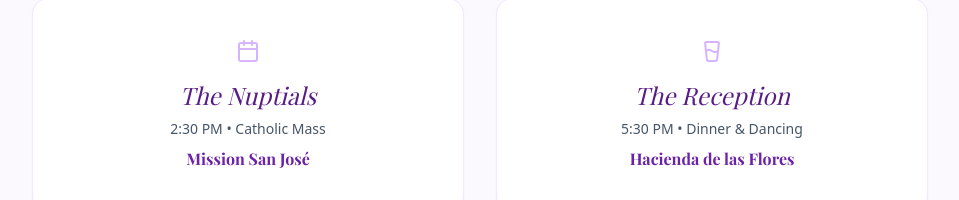
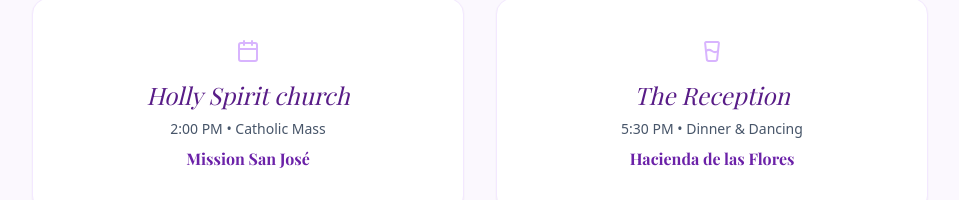
Before and after one commit to ochampo/our-wedding, a React (Vite) app: page / in a window 1280 px wide. Shown: the part 636-836 px from the top of the page, without its empty margins (160-1119 px from the left). Built offline with nearby package versions, Linux system fonts and the light colour scheme; no server answers; a web font is replaced by a local one.

Commit message:
Testing the preview robot

```diff
--- a/src/App.jsx
+++ b/src/App.jsx
@@ -98,8 +98,8 @@ const WeddingSite = () => {
             <div className="max-w-4xl mx-auto grid md:grid-cols-2 gap-8">
               <div className="bg-white p-10 rounded-2xl shadow-sm text-center border border-purple-100">
                 <Calendar className="mx-auto mb-4 text-purple-300" />
-                <h3 className="text-2xl mb-2 text-purple-900 font-light italic">The Nuptials</h3>
-                <p className="text-slate-600 font-sans text-sm">2:30 PM • Catholic Mass</p>
+                <h3 className="text-2xl mb-2 text-purple-900 font-light italic">Holly Spirit church</h3>
+                <p className="text-slate-600 font-sans text-sm">2:00 PM • Catholic Mass</p>
                 <p className="font-bold mt-2 text-purple-800">Mission San José</p>
               </div>
               <div className="bg-white p-10 rounded-2xl shadow-sm text-center border border-purple-100">
```
